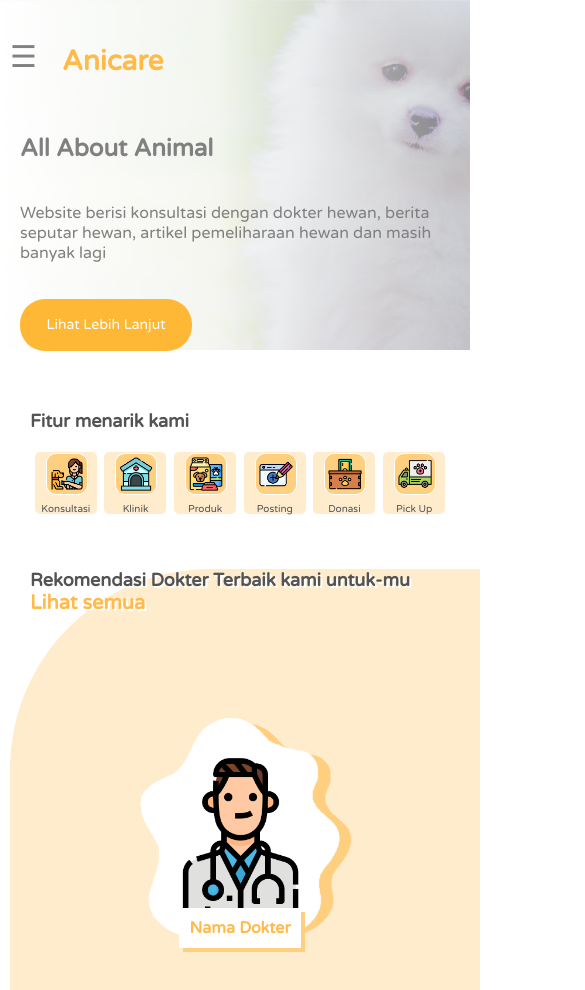
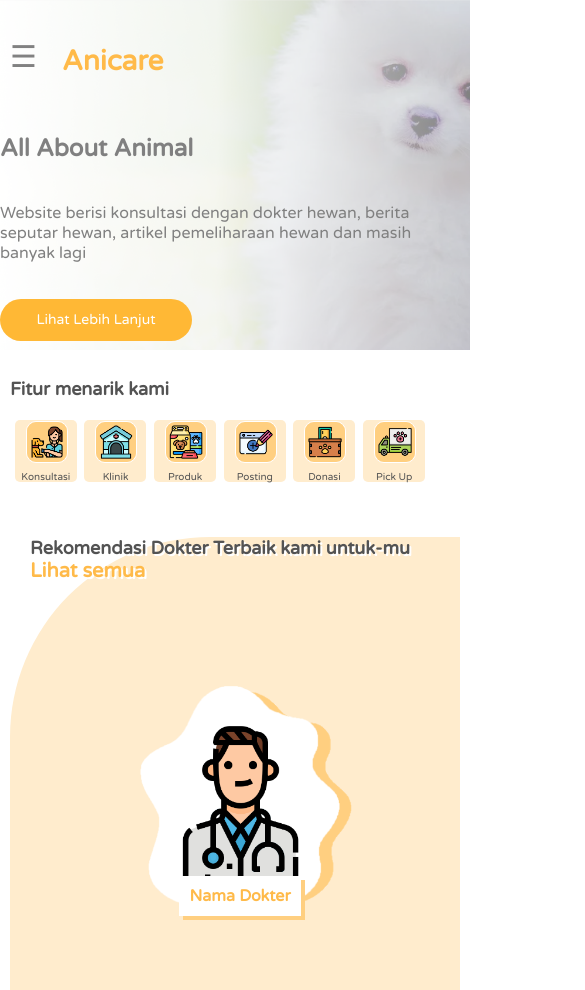
Before and after one commit to 231130225/A13, a plain HTML site: page Home.html in a window 390 px wide. Shown: the top 990 px of the page, 585 px wide, since content can reach past the window. Drawn offline with Linux system fonts and the light colour scheme.

Commit message:
update home

```diff
--- a/Home.css
+++ b/Home.css
@@ -662,11 +662,12 @@ main p.judul span:hover{
     header{
         width: 100%;
         height: 400px;
+
     }
     .header{
         width: 800px !important;
         margin: 0 auto;
-        font-size: 14px;
+        font-size: 14px;;
     }
     header li a{
         margin-left: 10px;
@@ -958,7 +959,7 @@ main p.judul span:hover{
         margin-left: 10px;
     }
     .header{
-        width: 470px;
+        width: 100% !important;
         margin: 0;
         padding: 0;
     }
@@ -975,9 +976,20 @@ main p.judul span:hover{
         padding: 0;
         display: none !important;
     }
+    section{
+        width: 100% !important;
+        margin: 0;
+        padding: 0;
+    }
+    section.fitur{
+        width: 450px!important;
+        margin: 0 !important;
+        padding: 0 !important;
+    }
     .about{
         width: 470px !important;
         margin: 0 !important;
+        padding: 0 !important;
     }
     .about h2 {
         font-size: 24px !important;
@@ -990,6 +1002,7 @@ main p.judul span:hover{
     .lanjut a{
         font-size: 14px;
         width: 150px !important;
+        padding: 20px !important;
     }
 
     main{
@@ -1022,7 +1035,7 @@ main p.judul span:hover{
     }
     main section.dokter{
         height: 1100px;
-        width: 450px;
+        width: 430px !important;
         align-items: center;
 
     }
@@ -1042,7 +1055,7 @@ main p.judul span:hover{
 
     main section.produk{
         height: 1150px;
-        width: 450px;
+        width: 430px !important;
         align-items: center;
     }
     main section.produk article.produk{
@@ -1065,7 +1078,7 @@ main p.judul span:hover{
 
     main section.artikel{
         height: 1150px;
-        width: 450px;
+        width: 430px !important;
         align-items: center;
     }
     section.artikel img{
```
